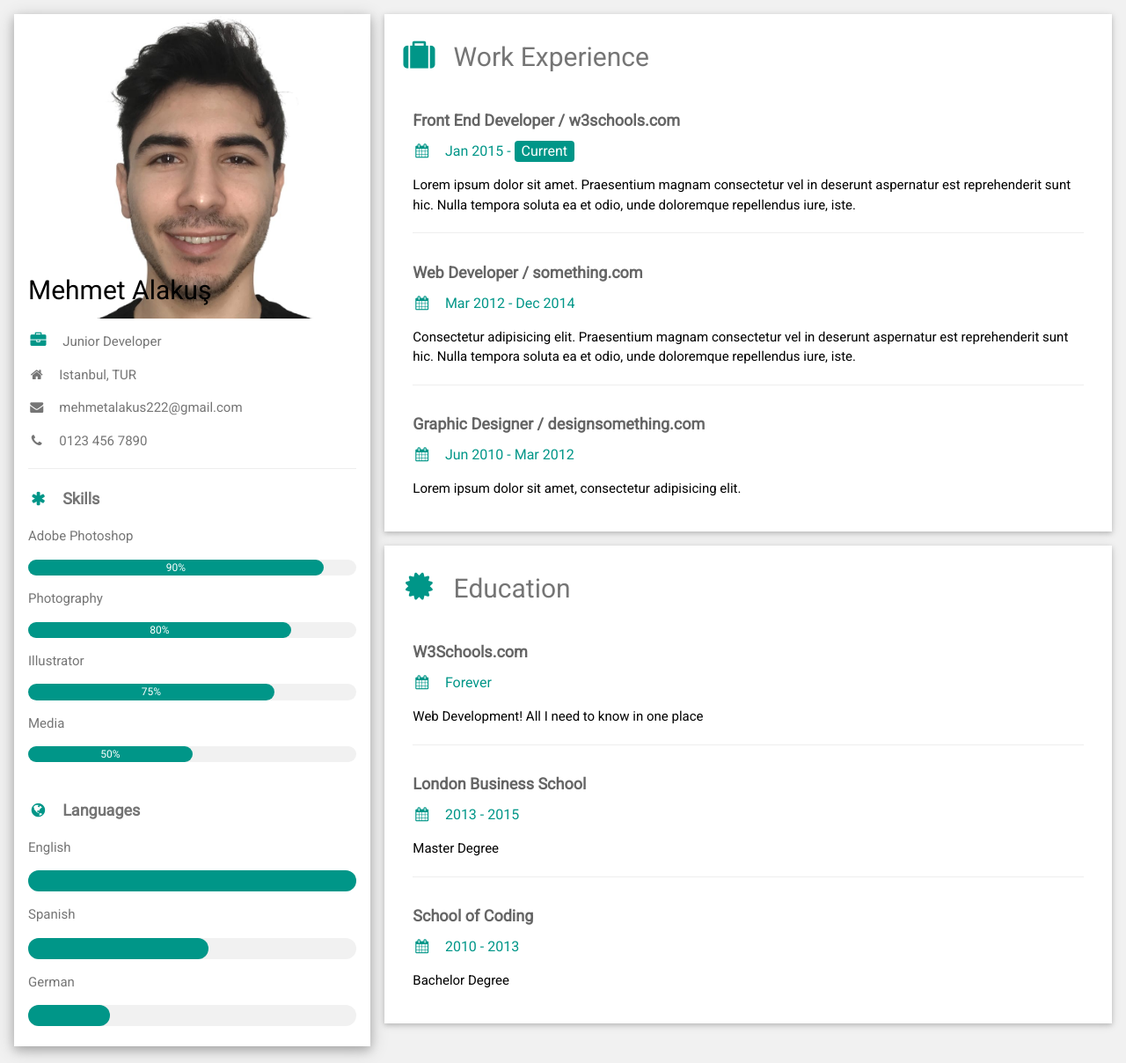
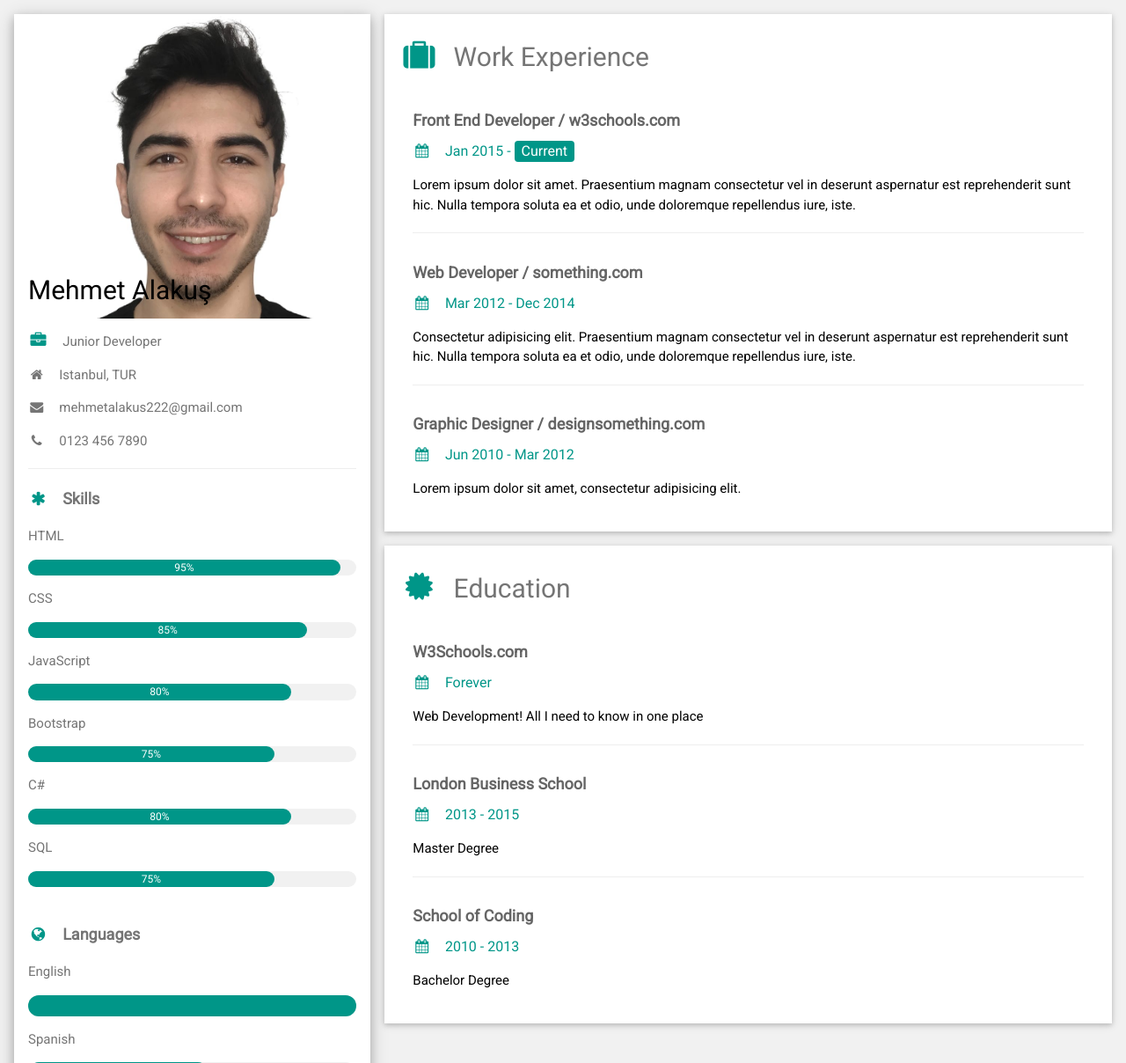
Before and after one commit to mhmtalakus/Dynamic_CV_Template, a plain HTML site: page index.html in a window 1280 px wide. Shown: the top 1208 px of the page at 88% size. Drawn offline with nearby package versions, Linux system fonts and the light colour scheme.

Commit message:
Dynamically added skills and progress bars from JSON data.

```diff
--- a/index.html
+++ b/index.html
@@ -43,25 +43,10 @@
                             <!-- User Info Section -->
                         </div>
                         <hr>
-                        <p class="w3-large"><b><i
-                                    class="fa fa-asterisk fa-fw w3-margin-right w3-text-teal"></i>Skills</b></p>
-                        <p>Adobe Photoshop</p>
-                        <div class="w3-light-grey w3-round-xlarge w3-small">
-                            <div class="w3-container w3-center w3-round-xlarge w3-teal" style="width:90%">90%</div>
-                        </div>
-                        <p>Photography</p>
-                        <div class="w3-light-grey w3-round-xlarge w3-small">
-                            <div class="w3-container w3-center w3-round-xlarge w3-teal" style="width:80%">
-                                <div class="w3-center w3-text-white">80%</div>
-                            </div>
-                        </div>
-                        <p>Illustrator</p>
-                        <div class="w3-light-grey w3-round-xlarge w3-small">
-                            <div class="w3-container w3-center w3-round-xlarge w3-teal" style="width:75%">75%</div>
-                        </div>
-                        <p>Media</p>
-                        <div class="w3-light-grey w3-round-xlarge w3-small">
-                            <div class="w3-container w3-center w3-round-xlarge w3-teal" style="width:50%">50%</div>
+                        <div id="skills">
+                            <p class="w3-large"><b><i
+                                        class="fa fa-asterisk fa-fw w3-margin-right   w3-text-teal"></i>Skills</b></p>
+                            <!-- Skills Section -->
                         </div>
                         <br>
 
--- a/script.js
+++ b/script.js
@@ -28,3 +28,22 @@ fetch("./data.json")
     `;
         userInfoElement.innerHTML += information;
     });
+
+const skillsElement = document.getElementById("skills");
+// console.log(skillsElement);
+
+fetch("./data.json")
+    .then(response => response.json())
+    .then(data => {
+        const skills = data.skills;
+        let skillHTML = "";
+        skills.forEach(skill => {
+            skillHTML += `
+        <p>${skill.name}</p>
+            <div class="w3-light-grey w3-round-xlarge w3-small">
+                <div class="w3-container w3-center w3-round-xlarge w3-teal" style="width:${skill.level}%">${skill.level}%</div>
+            </div>
+        `;
+        });
+        skillsElement.innerHTML += skillHTML;
+    });
```
Lines whose indentation alone changed are shown as unchanged.
